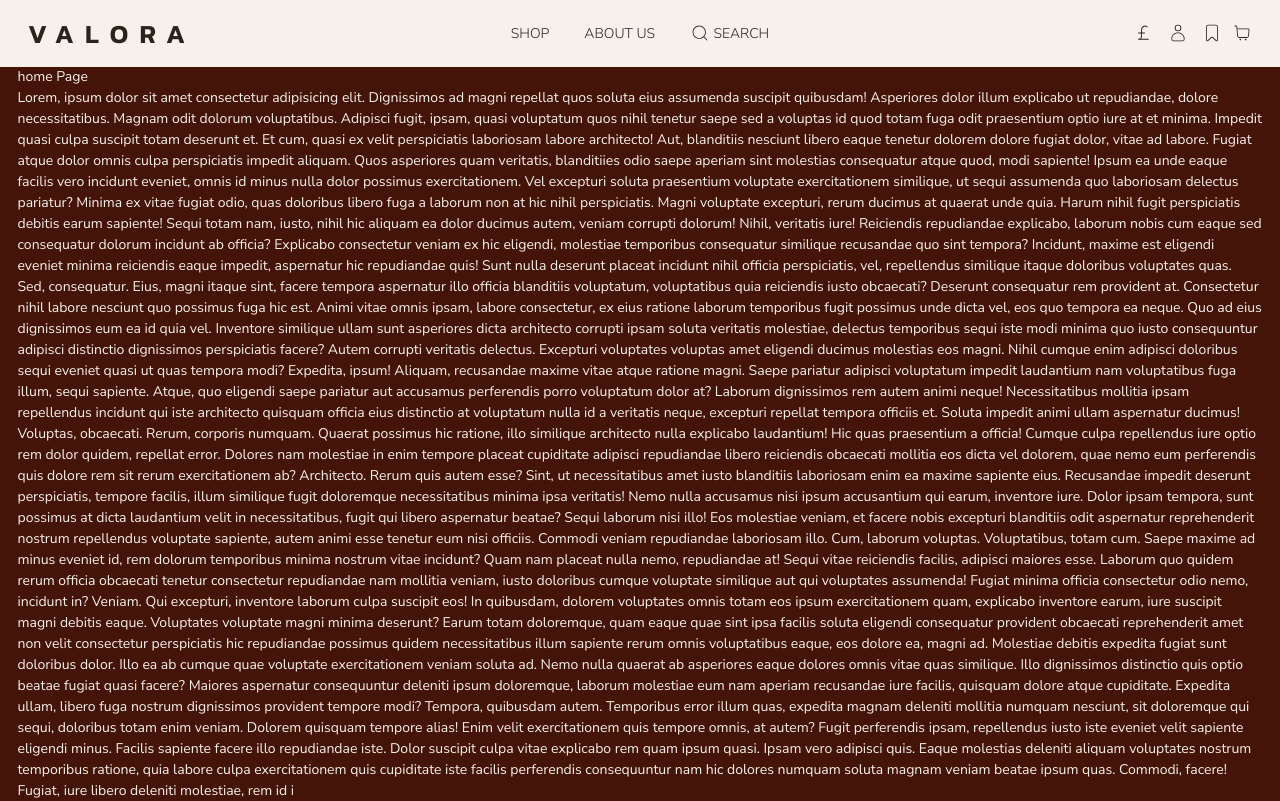
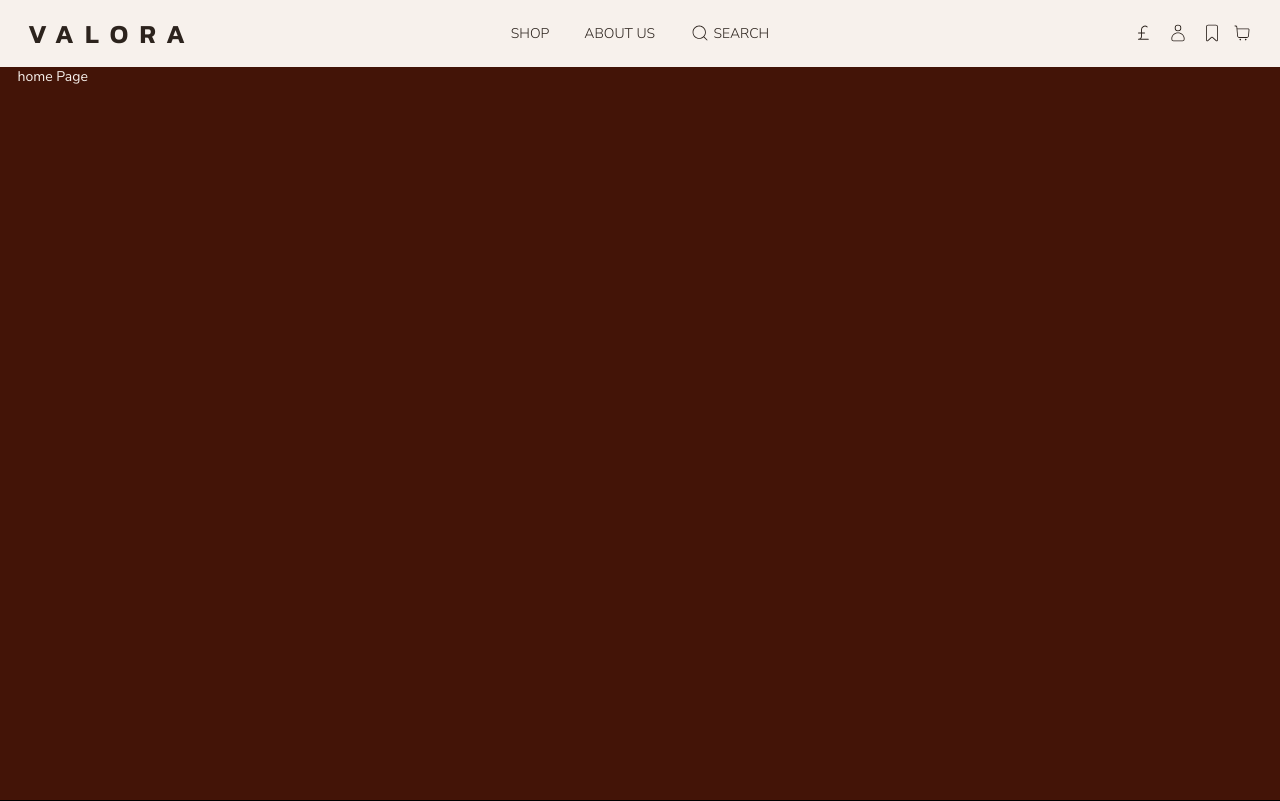
Before and after one commit to Joshardals/Valora, a Next.js app: page / in a window 1280 px wide. Built offline with nearby package versions, Linux system fonts and the light colour scheme.

Commit message:
initial commit

```diff
--- a/app/(root)/layout.tsx
+++ b/app/(root)/layout.tsx
@@ -10,7 +10,7 @@ export default function Layout({
   return (
     <div>
       <Header />
-      <div className=" bg-orange-950 pt-[4.7rem] px-5">
+      <div className=" bg-orange-950 pt-[4.7rem] px-5 min-h-[100svh]">
         {children}
         <SpeedInsights />
       </div>
--- a/app/(root)/page.tsx
+++ b/app/(root)/page.tsx
@@ -1,103 +1,12 @@
+"use client";
+import UserActionsSideBar from "@/components/ui/Header/UserActionsSideBar";
+
 export default function Home() {
   return (
     <main>
       <h1>home Page</h1>
-      <p className=" text-wrap">
-        Lorem, ipsum dolor sit amet consectetur adipisicing elit. Dignissimos ad
-        magni repellat quos soluta eius assumenda suscipit quibusdam! Asperiores
-        dolor illum explicabo ut repudiandae, dolore necessitatibus. Magnam odit
-        dolorum voluptatibus. Adipisci fugit, ipsam, quasi voluptatum quos nihil
-        tenetur saepe sed a voluptas id quod totam fuga odit praesentium optio
-        iure at et minima. Impedit quasi culpa suscipit totam deserunt et. Et
-        cum, quasi ex velit perspiciatis laboriosam labore architecto! Aut,
-        blanditiis nesciunt libero eaque tenetur dolorem dolore fugiat dolor,
-        vitae ad labore. Fugiat atque dolor omnis culpa perspiciatis impedit
-        aliquam. Quos asperiores quam veritatis, blanditiies odio saepe aperiam
-        sint molestias consequatur atque quod, modi sapiente! Ipsum ea unde
-        eaque facilis vero incidunt eveniet, omnis id minus nulla dolor possimus
-        exercitationem. Vel excepturi soluta praesentium voluptate
-        exercitationem similique, ut sequi assumenda quo laboriosam delectus
-        pariatur? Minima ex vitae fugiat odio, quas doloribus libero fuga a
-        laborum non at hic nihil perspiciatis. Magni voluptate excepturi, rerum
-        ducimus at quaerat unde quia. Harum nihil fugit perspiciatis debitis
-        earum sapiente! Sequi totam nam, iusto, nihil hic aliquam ea dolor
-        ducimus autem, veniam corrupti dolorum! Nihil, veritatis iure!
-        Reiciendis repudiandae explicabo, laborum nobis cum eaque sed
-        consequatur dolorum incidunt ab officia? Explicabo consectetur veniam ex
-        hic eligendi, molestiae temporibus consequatur similique recusandae quo
-        sint tempora? Incidunt, maxime est eligendi eveniet minima reiciendis
-        eaque impedit, aspernatur hic repudiandae quis! Sunt nulla deserunt
-        placeat incidunt nihil officia perspiciatis, vel, repellendus similique
-        itaque doloribus voluptates quas. Sed, consequatur. Eius, magni itaque
-        sint, facere tempora aspernatur illo officia blanditiis voluptatum,
-        voluptatibus quia reiciendis iusto obcaecati? Deserunt consequatur rem
-        provident at. Consectetur nihil labore nesciunt quo possimus fuga hic
-        est. Animi vitae omnis ipsam, labore consectetur, ex eius ratione
-        laborum temporibus fugit possimus unde dicta vel, eos quo tempora ea
-        neque. Quo ad eius dignissimos eum ea id quia vel. Inventore similique
-        ullam sunt asperiores dicta architecto corrupti ipsam soluta veritatis
-        molestiae, delectus temporibus sequi iste modi minima quo iusto
-        consequuntur adipisci distinctio dignissimos perspiciatis facere? Autem
-        corrupti veritatis delectus. Excepturi voluptates voluptas amet eligendi
-        ducimus molestias eos magni. Nihil cumque enim adipisci doloribus sequi
-        eveniet quasi ut quas tempora modi? Expedita, ipsum! Aliquam, recusandae
-        maxime vitae atque ratione magni. Saepe pariatur adipisci voluptatum
-        impedit laudantium nam voluptatibus fuga illum, sequi sapiente. Atque,
-        quo eligendi saepe pariatur aut accusamus perferendis porro voluptatum
-        dolor at? Laborum dignissimos rem autem animi neque! Necessitatibus
-        mollitia ipsam repellendus incidunt qui iste architecto quisquam officia
-        eius distinctio at voluptatum nulla id a veritatis neque, excepturi
-        repellat tempora officiis et. Soluta impedit animi ullam aspernatur
-        ducimus! Voluptas, obcaecati. Rerum, corporis numquam. Quaerat possimus
-        hic ratione, illo similique architecto nulla explicabo laudantium! Hic
-        quas praesentium a officia! Cumque culpa repellendus iure optio rem
-        dolor quidem, repellat error. Dolores nam molestiae in enim tempore
-        placeat cupiditate adipisci repudiandae libero reiciendis obcaecati
-        mollitia eos dicta vel dolorem, quae nemo eum perferendis quis dolore
-        rem sit rerum exercitationem ab? Architecto. Rerum quis autem esse?
-        Sint, ut necessitatibus amet iusto blanditiis laboriosam enim ea maxime
-        sapiente eius. Recusandae impedit deserunt perspiciatis, tempore
-        facilis, illum similique fugit doloremque necessitatibus minima ipsa
-        veritatis! Nemo nulla accusamus nisi ipsum accusantium qui earum,
-        inventore iure. Dolor ipsam tempora, sunt possimus at dicta laudantium
-        velit in necessitatibus, fugit qui libero aspernatur beatae? Sequi
-        laborum nisi illo! Eos molestiae veniam, et facere nobis excepturi
-        blanditiis odit aspernatur reprehenderit nostrum repellendus voluptate
-        sapiente, autem animi esse tenetur eum nisi officiis. Commodi veniam
-        repudiandae laboriosam illo. Cum, laborum voluptas. Voluptatibus, totam
-        cum. Saepe maxime ad minus eveniet id, rem dolorum temporibus minima
-        nostrum vitae incidunt? Quam nam placeat nulla nemo, repudiandae at!
-        Sequi vitae reiciendis facilis, adipisci maiores esse. Laborum quo
-        quidem rerum officia obcaecati tenetur consectetur repudiandae nam
-        mollitia veniam, iusto doloribus cumque voluptate similique aut qui
-        voluptates assumenda! Fugiat minima officia consectetur odio nemo,
-        incidunt in? Veniam. Qui excepturi, inventore laborum culpa suscipit
-        eos! In quibusdam, dolorem voluptates omnis totam eos ipsum
-        exercitationem quam, explicabo inventore earum, iure suscipit magni
-        debitis eaque. Voluptates voluptate magni minima deserunt? Earum totam
-        doloremque, quam eaque quae sint ipsa facilis soluta eligendi
-        consequatur provident obcaecati reprehenderit amet non velit consectetur
-        perspiciatis hic repudiandae possimus quidem necessitatibus illum
-        sapiente rerum omnis voluptatibus eaque, eos dolore ea, magni ad.
-        Molestiae debitis expedita fugiat sunt doloribus dolor. Illo ea ab
-        cumque quae voluptate exercitationem veniam soluta ad. Nemo nulla
-        quaerat ab asperiores eaque dolores omnis vitae quas similique. Illo
-        dignissimos distinctio quis optio beatae fugiat quasi facere? Maiores
-        aspernatur consequuntur deleniti ipsum doloremque, laborum molestiae eum
-        nam aperiam recusandae iure facilis, quisquam dolore atque cupiditate.
-        Expedita ullam, libero fuga nostrum dignissimos provident tempore modi?
-        Tempora, quibusdam autem. Temporibus error illum quas, expedita magnam
-        deleniti mollitia numquam nesciunt, sit doloremque qui sequi, doloribus
-        totam enim veniam. Dolorem quisquam tempore alias! Enim velit
-        exercitationem quis tempore omnis, at autem? Fugit perferendis ipsam,
-        repellendus iusto iste eveniet velit sapiente eligendi minus. Facilis
-        sapiente facere illo repudiandae iste. Dolor suscipit culpa vitae
-        explicabo rem quam ipsum quasi. Ipsam vero adipisci quis. Eaque
-        molestias deleniti aliquam voluptates nostrum temporibus ratione, quia
-        labore culpa exercitationem quis cupiditate iste facilis perferendis
-        consequuntur nam hic dolores numquam soluta magnam veniam beatae ipsum
-        quas. Commodi, facere! Fugiat, iure libero deleniti molestiae, rem id i
-      </p>
+      <p className=" text-wrap"></p>
+      <UserActionsSideBar />
     </main>
   );
 }
--- a/app/fonts.ts
+++ b/app/fonts.ts
@@ -1,10 +1,10 @@
 // Fonts for the site.
 
 import {
+  Kanit,
+  Nunito_Sans,
   Open_Sans,
   Source_Serif_4,
-  Kanit,
-  Nunito_Sans,
 } from "next/font/google";
 
 export const kanit = Kanit({
--- a/app/globals.css
+++ b/app/globals.css
@@ -28,17 +28,17 @@
     @apply p-0 m-0 text-[14px] leading-6 w-full min-h-[100svh] bg-black text-secondary font-nunito scroll-smooth;
   }
 
-  .headerChildScroll {
+  /* .headerChildScroll {
     @apply top-0 bg-transparent text-secondary max-md:bg-secondary max-md:text-primary !important;
-  }
+  } */
 
   /* Header Hover Effect */
-  .headerHover {
+  /* .headerHover {
     transition: background-color 0.2s cubic-bezier(0.9, 0.98, 0.5, 0.9);
   }
   .headerHover:hover {
     @apply md:bg-secondary md:text-primary !important;
-  }
+  } */
   /* Header Hover Effect End */
 
   /* Hover Effects for the NavLinks and UserActions Components  */
--- a/app/layout.tsx
+++ b/app/layout.tsx
@@ -1,6 +1,6 @@
 import type { Metadata } from "next";
+import { kanit, nunito } from "./fonts";
 import "./globals.css";
-import { kanit, nunito } from "./fonts";
 
 export const metadata: Metadata = {
   title: "VALORA | Official Store - Shop Online Now",
--- a/components/ui/Header/HeaderInfo.tsx
+++ b/components/ui/Header/HeaderInfo.tsx
@@ -1,5 +1,3 @@
-import React from "react";
-
 export default function HeaderInfo() {
   return (
     <div className="bg-primary text-secondary text-center p-2 max-md:order-last">
--- a/components/ui/Header/NavLinks.tsx
+++ b/components/ui/Header/NavLinks.tsx
@@ -1,5 +1,5 @@
+import { CiSearch } from "react-icons/ci";
 import Link from "next/link";
-import { CiSearch } from "react-icons/ci";
 
 const links = [
   { label: "Shop", href: "#" },
--- a/components/ui/Header/UserActions.tsx
+++ b/components/ui/Header/UserActions.tsx
@@ -1,12 +1,14 @@
 import { CiUser, CiBookmark, CiShoppingCart } from "react-icons/ci";
-import { PiCurrencyGbpLight } from "react-icons/pi";
 import { CiSearch } from "react-icons/ci";
 import NavToggle from "./NavToggle";
+import { PiCurrencyGbpLight } from "react-icons/pi";
+import { userActionsSideBarToggle } from "@/lib/store/store";
 
 export default function UserActions() {
+  const { setIsOpen } = userActionsSideBarToggle();
   return (
     <ul className="flex items-center max-xs:space-x-3 space-x-4 *:cursor-pointer linkList">
-      <li className="max-md:hidden">
+      <li className="max-md:hidden" onClick={() => setIsOpen(true)}>
         <PiCurrencyGbpLight size={20} aria-label="Currency" />
       </li>
       <li className="max-md:hidden">
--- /dev/null
+++ b/components/ui/Header/UserActionsSideBar.tsx
@@ -0,0 +1,23 @@
+import { userActionsSideBarToggle } from "@/lib/store/store";
+import UserActions from "./UserActions";
+
+export default function UserActionsSideBar() {
+  const { isOpen } = userActionsSideBarToggle();
+  return (
+    <aside
+      className={`fixed text-secondary top-0 right-0 bg-transparent min-h-[100svh] w-full ${
+        !isOpen
+          ? "opacity-0 pointer-events-none"
+          : "opacity-100 pointer-events-auto"
+      }`}
+    >
+      <section
+        className={` bg-primary/50 backdrop-blur-lg w-[28rem] p-5 absolute right-0 min-h-[100svh]
+         transition-transform duration-500 translate-x-full
+      ${isOpen && "-translate-x-0"}`}
+      >
+        <UserActions />
+      </section>
+    </aside>
+  );
+}
--- a/lib/store/store.ts
+++ b/lib/store/store.ts
@@ -1,7 +1,14 @@
-import { MobileNavToggleState, ScrollState } from "@/typings";
 import { create } from "zustand";
+import { MobileNavToggleState, UserActionSideBarState } from "@/typings";
 
 export const mobileNavToggle = create<MobileNavToggleState>((set) => ({
   isOpen: false,
   setIsOpen: (isOpen) => set(() => ({ isOpen })),
 }));
+
+export const userActionsSideBarToggle = create<UserActionSideBarState>(
+  (set) => ({
+    isOpen: false,
+    setIsOpen: (isOpen) => set(() => ({ isOpen })),
+  })
+);
--- a/typings/index.ts
+++ b/typings/index.ts
@@ -3,7 +3,7 @@ export interface MobileNavToggleState {
   setIsOpen: (isOpen: MobileNavToggleState["isOpen"]) => void;
 }
 
-export interface ScrollState {
-  scroll: boolean;
-  setScroll: (isOpen: ScrollState["scroll"]) => void;
+export interface UserActionSideBarState {
+  isOpen: boolean;
+  setIsOpen: (isOpen: UserActionSideBarState["isOpen"]) => void;
 }
```
Also changed, not shown: components/shared/Header.tsx (+5 -2 lines).
